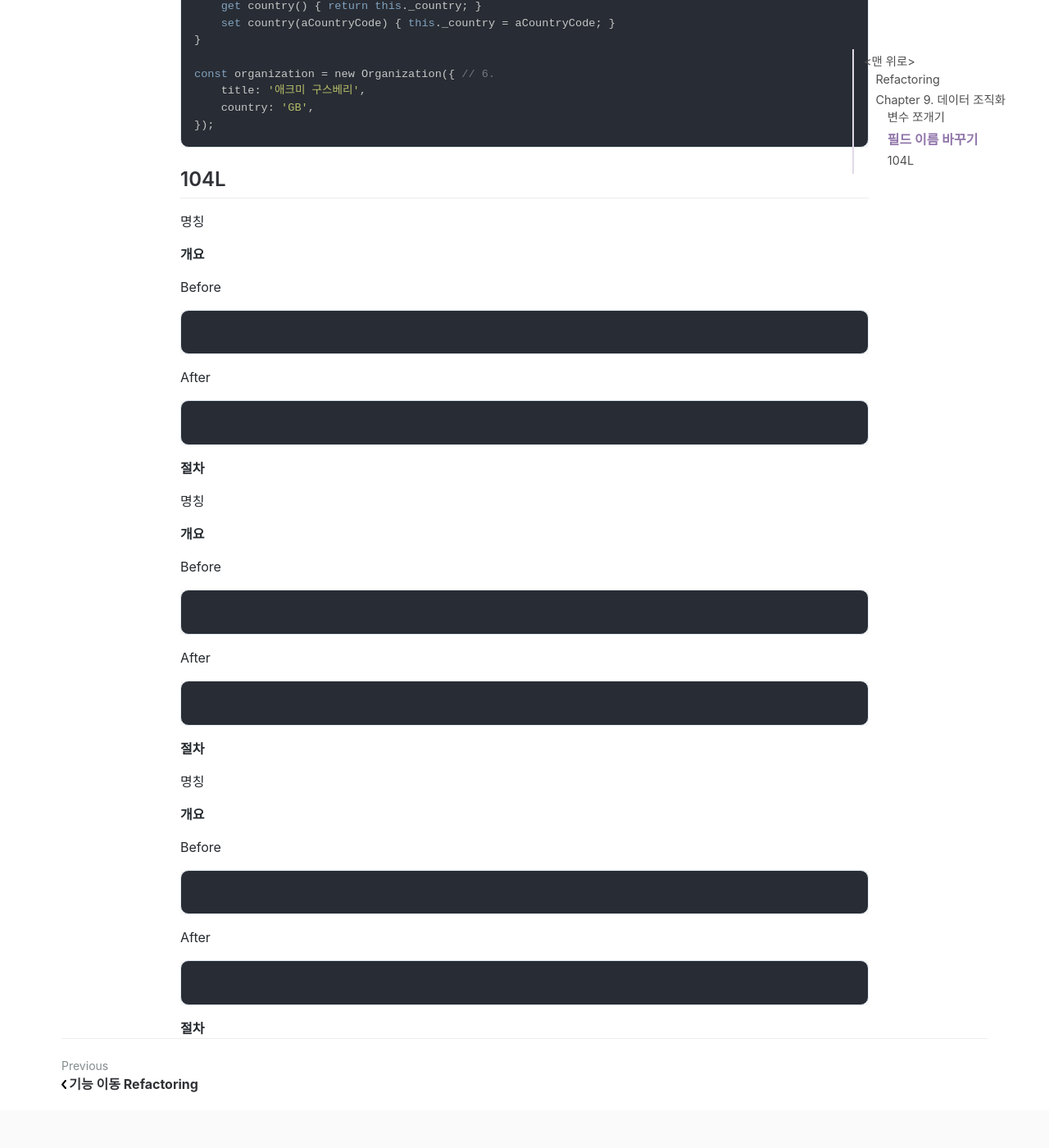
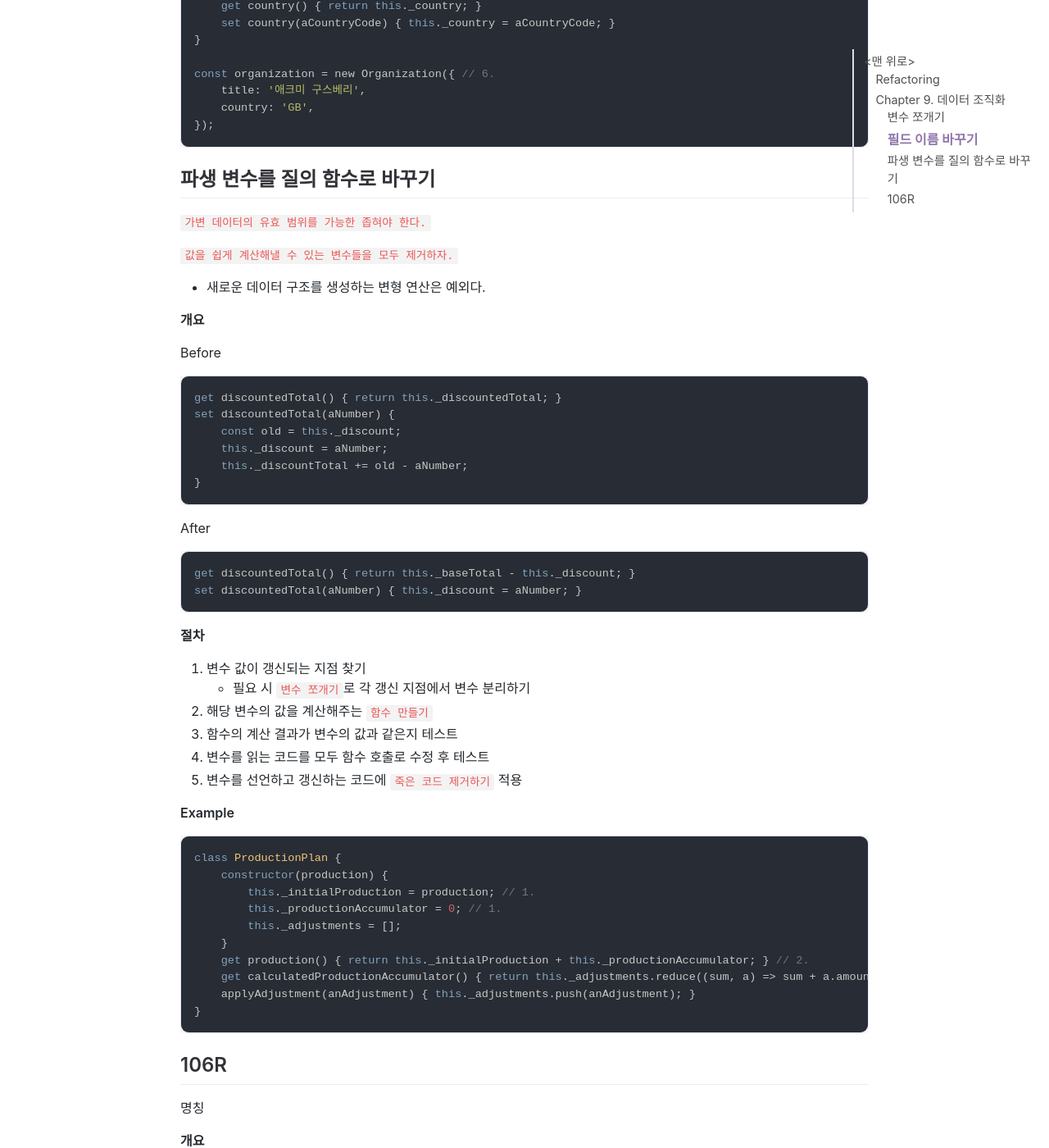
Before and after one commit to jihunparkme/jihunparkme.github.io, a Jekyll site: the page built from _posts/2021-11-26-Refactoring-09.md, in a window 1280 px wide and 1400 px high, scrolled down 2969 px. Shown: the whole window at 82% size. Built offline with Jekyll 4.4.1, drawn with Linux system fonts in a browser that asks for light colours; nearby versions of some CDN libraries; comment, search, counter and statistics services are not loaded; some of the changed text lies outside the part shown.

Commit message:
[Refactoring] 파생 변수를 질의 함수로 바꾸기

````diff
--- a/_posts/2021-11-26-Refactoring-09.md
+++ b/_posts/2021-11-26-Refactoring-09.md
@@ -123,7 +123,59 @@ const organization = new Organization({ // 6.
 });
 ```
 
-## 104L
+## 파생 변수를 질의 함수로 바꾸기
+
+`가변 데이터의 유효 범위를 가능한 좁혀야 한다.`
+
+`값을 쉽게 계산해낼 수 있는 변수들을 모두 제거하자.`
+
+- 새로운 데이터 구조를 생성하는 변형 연산은 예외다.
+
+**개요**
+
+Before
+
+```javascript
+get discountedTotal() { return this._discountedTotal; }
+set discountedTotal(aNumber) {
+    const old = this._discount;
+    this._discount = aNumber;
+    this._discountTotal += old - aNumber;
+}
+```
+
+After
+
+```javascript
+get discountedTotal() { return this._baseTotal - this._discount; }
+set discountedTotal(aNumber) { this._discount = aNumber; }
+```
+
+**절차**
+
+1. 변수 값이 갱신되는 지점 찾기
+   - 필요 시 `변수 쪼개기`로 각 갱신 지점에서 변수 분리하기
+2. 해당 변수의 값을 계산해주는 `함수 만들기`
+3. 함수의 계산 결과가 변수의 값과 같은지 테스트
+4. 변수를 읽는 코드를 모두 함수 호출로 수정 후 테스트
+5. 변수를 선언하고 갱신하는 코드에 `죽은 코드 제거하기` 적용
+
+**Example**
+
+```javascript
+class ProductionPlan {
+    constructor(production) {
+        this._initialProduction = production; // 1.
+        this._productionAccumulator = 0; // 1.
+        this._adjustments = [];
+    }
+    get production() { return this._initialProduction + this._productionAccumulator; } // 2.
+    get calculatedProductionAccumulator() { return this._adjustments.reduce((sum, a) => sum + a.amount, 0); }
+    applyAdjustment(anAdjustment) { this._adjustments.push(anAdjustment); }
+}
+```
+
+## 106R
 
 명칭
 
@@ -160,21 +212,3 @@ After
 ```
 
 **절차**
-
-명칭
-
-**개요**
-
-Before
-
-```javascript
-
-```
-
-After
-
-```javascript
-
-```
-
-**절차**
````
